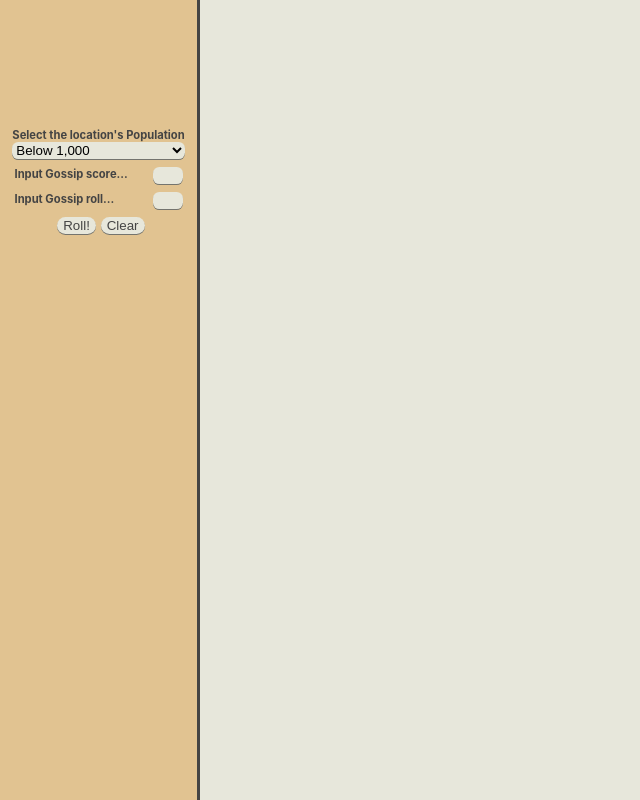
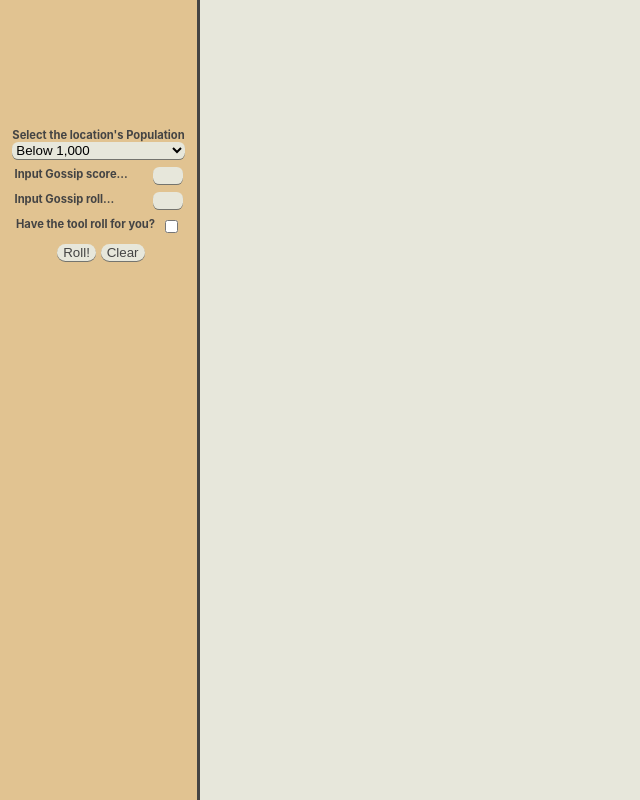
Before and after one commit to justricky21/wfrp-shoppe-generator, a React (Create React App) app: page / in a window 1280 px wide. Shown: the whole page, without its empty margins (0-640 px from the left). Built offline with nearby package versions, Linux system fonts and the light colour scheme.

Commit message:
implemented checkboxes

```diff
--- a/src/components/MainForm.js
+++ b/src/components/MainForm.js
@@ -2,6 +2,7 @@ import React from "react";
 import FormInput from "./FormInput";
 import FormDropdown from "./FormDropdown";
 import MainFormFooter from "./MainFormFooter";
+import FormCheckbox from "./FormCheckbox";
 import "./MainForm.css";
 
 function MainForm(props) {
@@ -16,6 +17,8 @@ function MainForm(props) {
     itemFilter,
     groupFilter,
     populationModifier,
+    autoRoll,
+    individualAutoRoll,
   } = props;
   return (
     <form className="main-form">
@@ -41,6 +44,22 @@ function MainForm(props) {
         value={gossipRoll}
         onChange={onChange}
       />
+      <FormCheckbox
+        label="Have the tool roll for you?"
+        stateName="autoRoll"
+        value={autoRoll}
+        onChange={onChange}
+      />
+      {autoRoll && (
+        <FormCheckbox
+          fadeIn
+          label="Have the roll happen individually?"
+          stateName="individualAutoRoll"
+          value={individualAutoRoll}
+          onChange={onChange}
+        />
+      )}
+      <MainFormFooter onRollPress={onRollPress} onClearPress={onClearPress} />
       {resultsDisplayed && (
         <FormInput
           fadeIn
@@ -61,7 +80,6 @@ function MainForm(props) {
           onChange={onChange}
         />
       )}
-      <MainFormFooter onRollPress={onRollPress} onClearPress={onClearPress} />
     </form>
   );
 }
```
